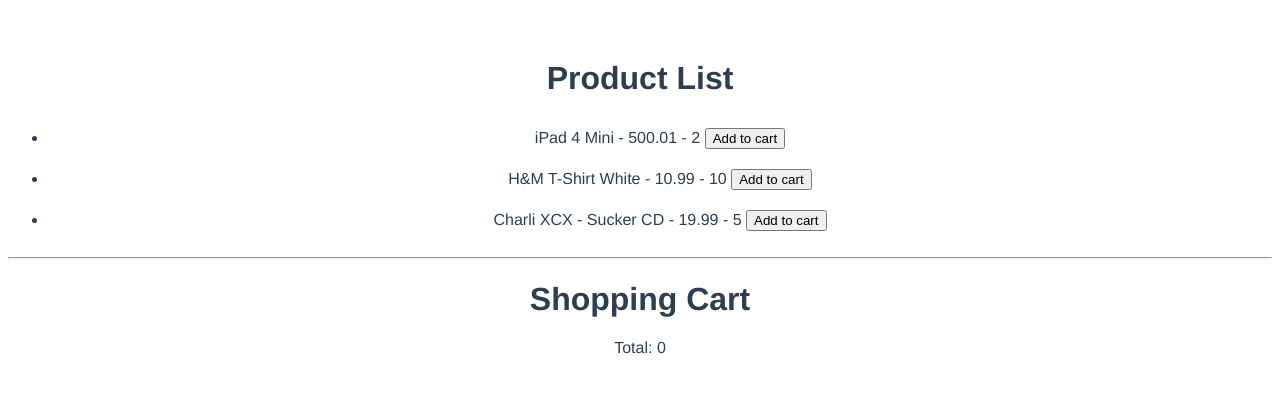
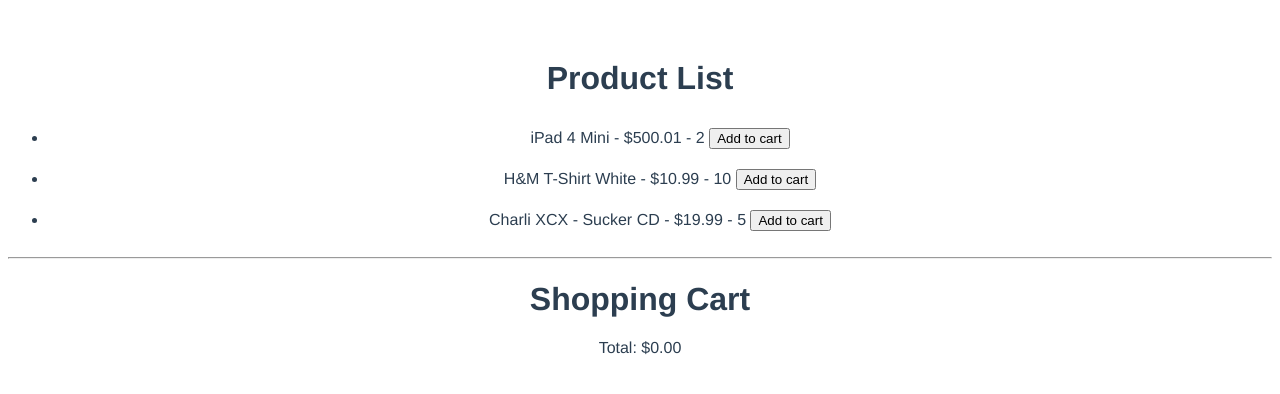
Before and after one commit to rivalcoba/vuex-learn, a Vue app: page / in a window 1280 px wide. Shown: the top 394 px of the page. Built offline with nearby package versions, Linux system fonts and the light colour scheme.

Commit message:
Cart Items and Total Done!!

```diff
--- a/src/components/ProductList.vue
+++ b/src/components/ProductList.vue
@@ -4,7 +4,7 @@
     <img v-if="loading" src="https://i.imgur.com/JfPpwOA.gif" alt="spinner" />
     <ul v-else>
       <li v-for="(product, index) in products" :key="index">
-        {{ product.title }} - {{ product.price }} - {{product.inventory}}
+        {{ product.title }} - {{ product.price | currency }} - {{product.inventory}}
         <button @click="addProductToCart(product)">Add to cart</button>
       </li>
     </ul>
--- a/src/components/ShoppingCart.vue
+++ b/src/components/ShoppingCart.vue
@@ -3,10 +3,10 @@
     <h1>Shopping Cart</h1>
     <ul>
       <li v-for="product in products" :key="product.id">
-        {{ product.title }} - {{ product.price }} - {{ product.quantity }}
+        {{ product.title }} - {{ product.price  | currency}} - {{ product.quantity }}
       </li>
     </ul>
-    <p>Total: {{total}}</p>
+    <p>Total: {{total | currency}}</p>
   </div>
 </template>
 
--- /dev/null
+++ b/src/helpers/currency.js
@@ -0,0 +1,24 @@
+
+const digitsRE = /(\d{3})(?=\d)/g
+
+export function currency (value, currency, decimals) {
+  value = parseFloat(value)
+  if (!isFinite(value) || (!value && value !== 0)) return ''
+  currency = currency != null ? currency : '$'
+  decimals = decimals != null ? decimals : 2
+  var stringified = Math.abs(value).toFixed(decimals)
+  var _int = decimals
+    ? stringified.slice(0, -1 - decimals)
+    : stringified
+  var i = _int.length % 3
+  var head = i > 0
+    ? (_int.slice(0, i) + (_int.length > 3 ? ',' : ''))
+    : ''
+  var _float = decimals
+    ? stringified.slice(-1 - decimals)
+    : ''
+  var sign = value < 0 ? '-' : ''
+  return sign + currency + head +
+    _int.slice(i).replace(digitsRE, '$1,') +
+    _float
+}
--- a/src/main.js
+++ b/src/main.js
@@ -2,12 +2,16 @@
 import App from "./App.vue";
 // Importando el store
 import store from "@/store/index";
+// importing filter
+import { currency } from "@/helpers/currency";
 
 Vue.config.productionTip = false;
+// Registering filter globally
+Vue.filter("currency", currency);
 
 new Vue({
   // Inyectando el store dentro de
   // la raíz del componente
   store,
-  render: (h) => h(App)
+  render: (h) => h(App),
 }).$mount("#app");
```
